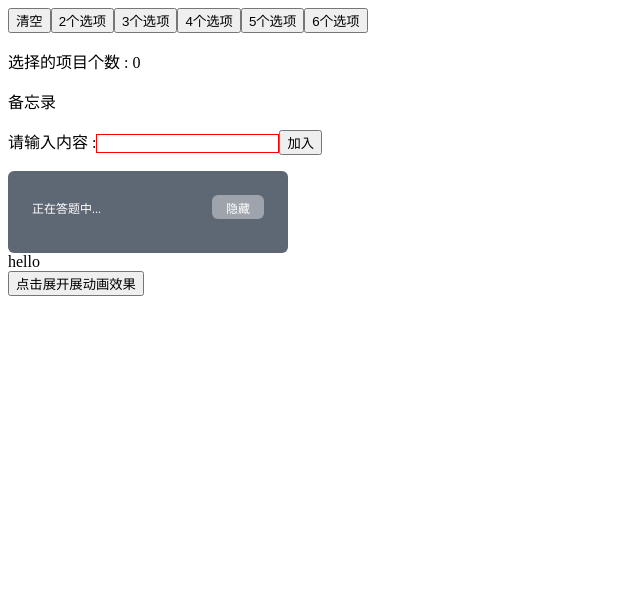
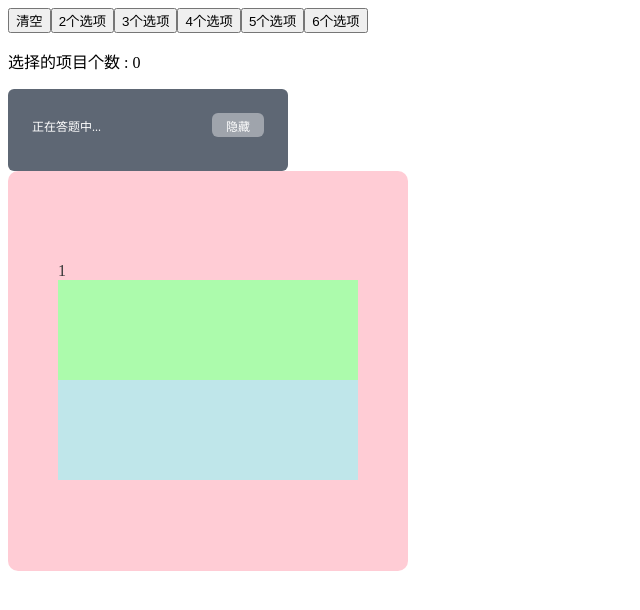
Before and after one commit to guokaigdg/react-my-app, a React (Create React App) app: page / in a window 1280 px wide. Shown: the top 610 px of the page, without its empty margins (0-640 px from the left). Built offline with nearby package versions, Linux system fonts and the light colour scheme.

Commit message:
优化答题组件

```diff
--- a/src/App.js
+++ b/src/App.js
@@ -2,6 +2,8 @@ import React,{Component, Fragment}from 'react';
 import TodoList from './TodiList/TodoList';
 import AnswerArea from './AnswerArea/index';
 import NewApp from './NewApp/index';
+import Flexbox from './Flexbox/index';
+import GuokaiBlog from './GuokiaBlog/index';
 
 class App extends Component{
   constructor(props){
@@ -23,14 +25,17 @@ class App extends Component{
        <button onClick = {this.handleClicknum.bind(this, 5)}>5个选项</button>
        <button onClick = {this.handleClicknum.bind(this, 6)}>6个选项</button>
        <p>选择的项目个数 : {this.state.answernum}</p>
-      <TodoList/>
+
+      {/* <TodoList/> */}
       <AnswerArea
          optionsCount ={this.state.answernum}
          onClickHideButton = {this.isHidden}
          enbleChoose = {this.state.isChoose}
          onChoose = {this.onChoose}
       />
-      <NewApp/>
+      {/* <NewApp/> */}
+      {/* <Flexbox/> */}
+      <GuokaiBlog/>
    </Fragment>
   )
   }
```
